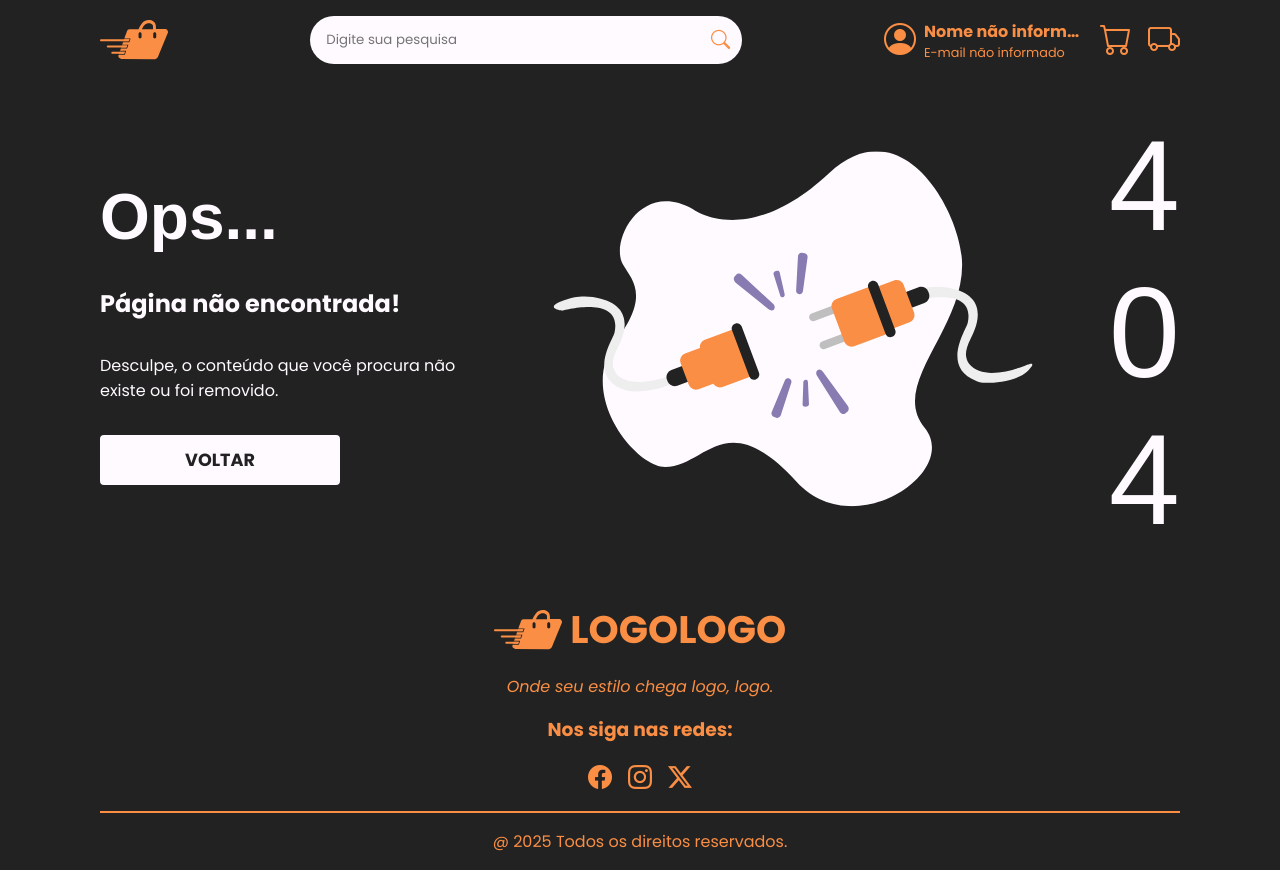
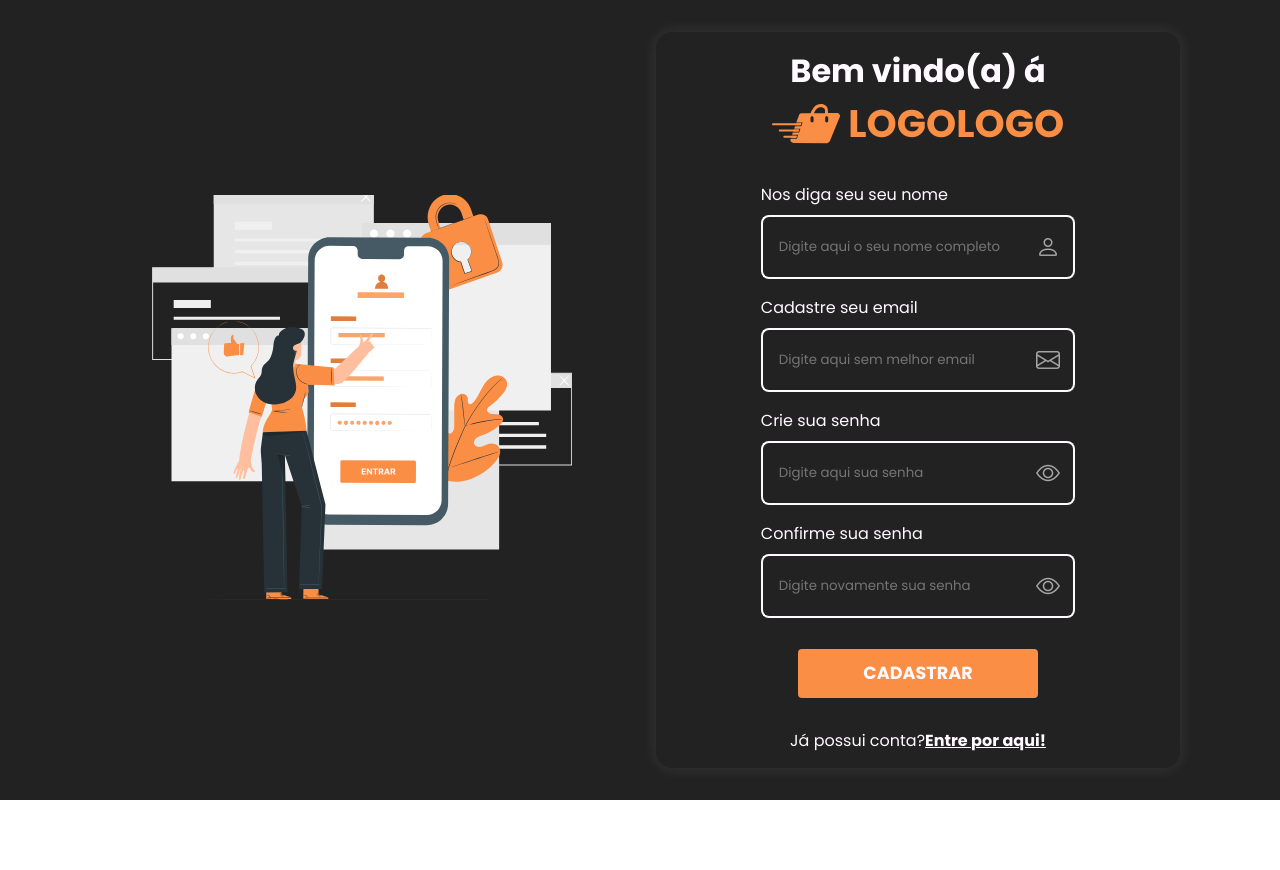
Before and after one commit to Elociny/LOGO-LOGO, a React (Vite) app: page /cadastro in a window 1280 px wide. After the commit the page ends 800 px from the top, so only its background shows below. Built offline with nearby package versions, Linux system fonts and the light colour scheme; a web font is replaced by a local one.

Commit message:
Página de cadastro criada e modificação no componente Input

```diff
--- a/src/App.tsx
+++ b/src/App.tsx
@@ -5,6 +5,7 @@ import { Home } from "./Pages/Home/Home";
 import { Login } from "./Pages/Login/Login";
 import { NotFound } from "./Pages/NotFound/NotFound";
 import { Maintenance } from "./Pages/Maintenance/Maintenance";
+import { Register } from "./Pages/Register/Register";
 
 export function App() {
 
@@ -14,6 +15,7 @@ export function App() {
         <Route path="/" element={<Home />}></Route>
         <Route path="/login" element={<Login />}></Route>
         <Route path="/manutencao" element={<Maintenance />}></Route>
+        <Route path="/cadastro" element={<Register />}></Route>
 
         <Route path="/*" element={<NotFound />}></Route>
       </Routes>
--- a/src/Pages/Login/Login.module.css
+++ b/src/Pages/Login/Login.module.css
@@ -42,7 +42,7 @@
   }
 }
 
-p span {
+p .span {
   font-weight: bold;
   text-decoration: underline;
   color: var(--cinza);
--- a/src/Pages/Login/Login.tsx
+++ b/src/Pages/Login/Login.tsx
@@ -51,7 +51,7 @@ export function Login() {
 
         <p>
           Primeiro acesso?
-          <span>
+          <span className={`${style.span}`}>
             <NavLink to="/cadastro">Crie uma conta!</NavLink>
           </span>
         </p>
--- /dev/null
+++ b/src/Pages/Register/Register.module.css
@@ -0,0 +1,57 @@
+.container {
+    height: 100vh;
+
+    gap: 2rem;
+    justify-content: space-between;
+
+    background-color: var(--cinza);
+    color: var(--branco);
+}
+
+.left {
+    align-items: center;
+    justify-content: center;
+    width: 50%;
+
+    img {
+        width: 80%;
+    }
+}
+
+
+.right {
+    display: flex;
+    flex-direction: column;
+    align-items: center;
+    justify-content: space-around;
+
+    border-radius: 1rem;
+    box-shadow: 0 0 1rem rgba(255, 255, 255, 0.1);
+
+    width: 50%;
+}
+
+.titulo {
+    flex-direction: column;
+    align-items: center;
+    justify-content: center;
+}
+
+.inputs {
+    width: 60%;
+
+    flex-direction: column;
+    gap: 1rem;
+}
+
+p span {
+    font-weight: bold;
+    text-decoration: underline;
+    color: var(--branco);
+    transition: 0.5s;
+    cursor: pointer;
+
+    &:hover {
+        color: var(--laranja);
+    }
+}
--- /dev/null
+++ b/src/Pages/Register/Register.tsx
@@ -0,0 +1,44 @@
+import { NavLink } from "react-router"
+import LoginIllustrator from "../../assets/images/login-illustrator.svg"
+import { Button } from "../../components/Button/Button"
+import { Input } from "../../components/Input/Input"
+import { Logo } from "../../components/Logo/Logo"
+
+
+import style from "./Register.module.css"
+
+export function Register() {
+    return (
+        <div className={`row px-100 ${style.container}`}>
+            <div className={`row ${style.left}`}>
+                <img src={LoginIllustrator} alt="Imagem da página de cadastro" />
+            </div>
+
+            <div className={`${style.right}`}>
+                <div className={`row ${style.titulo}`}>
+                    <h1>Bem vindo(a) á</h1>
+                    <Logo nome="logologo" />
+                </div>
+
+                <div className={`row ${style.inputs}`}>
+                    <Input icon="bi bi-person" id="nome" label="Nos diga seu seu nome" placeholder="Digite aqui o seu nome completo" theme="dark" type="text" />
+
+                    <Input icon="bi bi-envelope" id="email" label="Cadastre seu email" placeholder="Digite aqui sem melhor email" theme="dark" type="text" />
+
+                    <Input icon="bi bi-eye" id="senha" label="Crie sua senha" placeholder="Digite aqui sua senha" theme="dark" type="password" />
+
+                    <Input icon="bi bi-eye" id="senha" label="Confirme sua senha" placeholder="Digite novamente sua senha" theme="dark" type="password" />
+                </div>
+
+                <Button border="quadrada" color="laranja" navegation="/" size="big" text="cadastrar" theme="dark" />
+
+                <p>
+                    Já possui conta?
+                    <span>
+                        <NavLink to="/login">Entre por aqui!</NavLink>
+                    </span>
+                </p>
+            </div>
+        </div>
+    )
+}
--- a/src/components/Input/Input.tsx
+++ b/src/components/Input/Input.tsx
@@ -2,8 +2,8 @@ import { useState } from "react";
 import style from "./Input.module.css";
 
 type InputType = "text" | "password";
-type IconType = "bi bi-envelope" | "bi bi-eye";
-type ThemeType = "light" | "dark"
+type IconType = "bi bi-envelope" | "bi bi-eye" | "bi bi-eye-slash" | "bi bi-person";
+type ThemeType = "light" | "dark";
 
 interface InputProps {
   id: string;
@@ -11,23 +11,29 @@ interface InputProps {
   type: InputType;
   placeholder: string;
   icon: IconType;
-  theme: ThemeType
+  theme: ThemeType;
 }
 
-export function Input({ id, label, type, placeholder, icon, theme }: InputProps) {
+export function Input({
+  id,
+  label,
+  type,
+  placeholder,
+  icon,
+  theme,
+}: InputProps) {
   const [showPassword, setShowPassword] = useState(false);
 
   const inputType = type === "password" && showPassword ? "text" : type;
 
-  const iconClass =
-    icon === "bi bi-envelope"
-      ? "bi bi-envelope"
-      : showPassword
-      ? "bi bi-eye-slash"
-      : "bi bi-eye";
+  let iconClass: IconType = icon;
+
+  if (icon === "bi bi-eye") {
+    iconClass = showPassword ? "bi bi-eye-slash" : "bi bi-eye";
+  }
 
   const handleTogglePassword = () => {
-    if (type === "password") {
+    if (type === "password" && icon === "bi bi-eye") {
       setShowPassword(!showPassword);
     }
   };
@@ -46,7 +52,7 @@ export function Input({ id, label, type, placeholder, icon, theme }: InputProps)
         <button
           type="button"
           onClick={handleTogglePassword}
-          disabled={type !== "password" && icon === "bi bi-envelope"}
+          disabled={icon !== "bi bi-eye"}
         >
           <i className={iconClass}></i>
         </button>
```
Also changed, not shown: src/assets/images/login-illustrator.svg (added).
